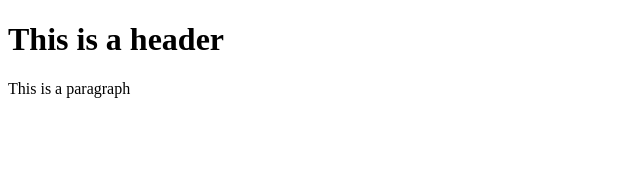
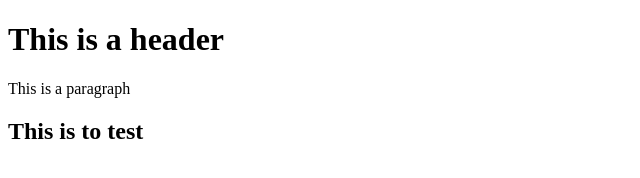
Before and after one commit to PraiseTech19/git-test, a plain HTML site: page templates/test.html in a window 1280 px wide. Shown: the whole page, without its empty margins (0-640 px from the left). Drawn offline with Linux system fonts and the light colour scheme.

```diff
--- a/templates/test.html
+++ b/templates/test.html
@@ -9,5 +9,6 @@
 <body>
     <h1>This is a header</h1>
     <p>This is a paragraph</p>
+    <h2>This is to test</h2>
 </body>
 </html>
```
Also changed, not shown: 1 other file.
